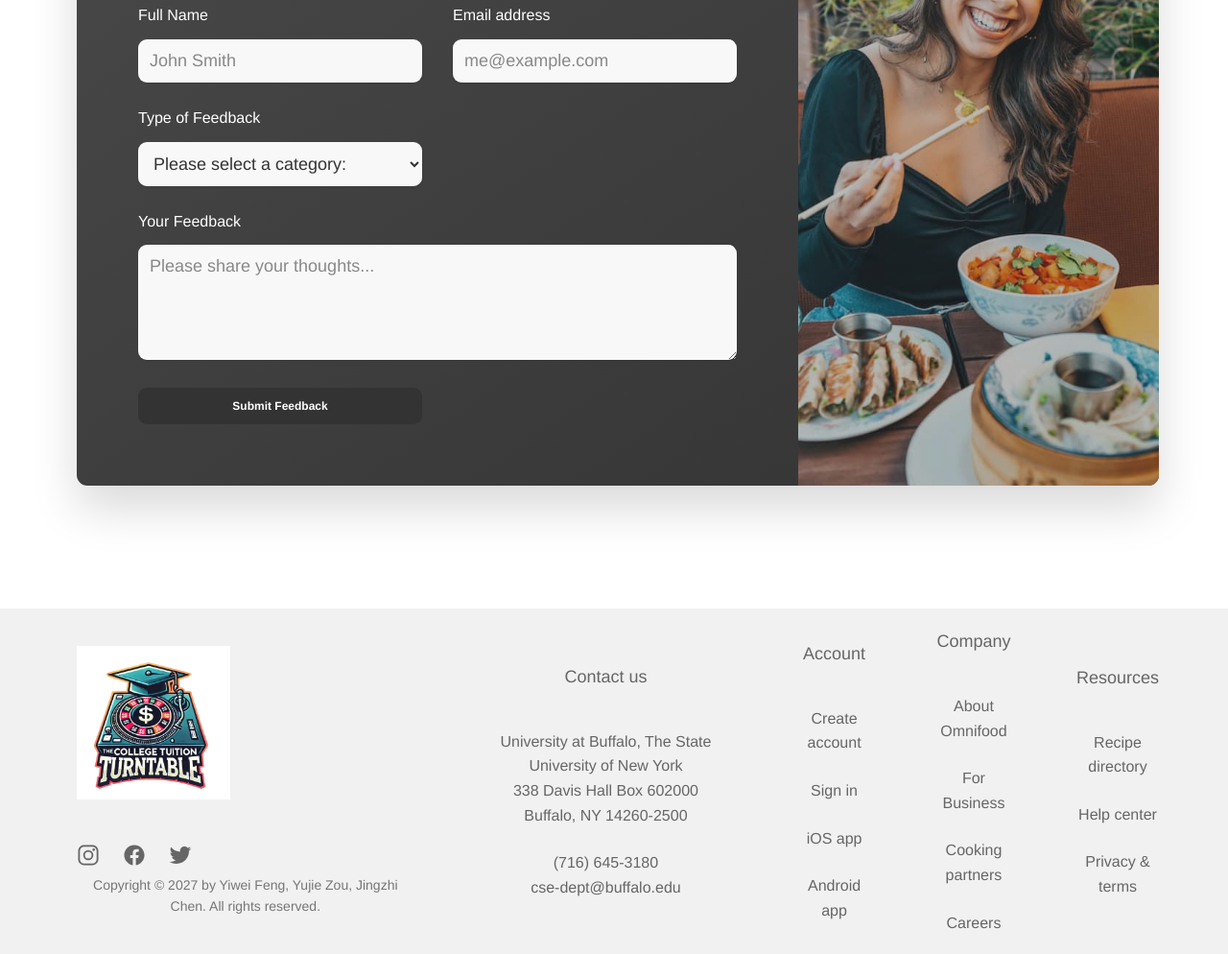
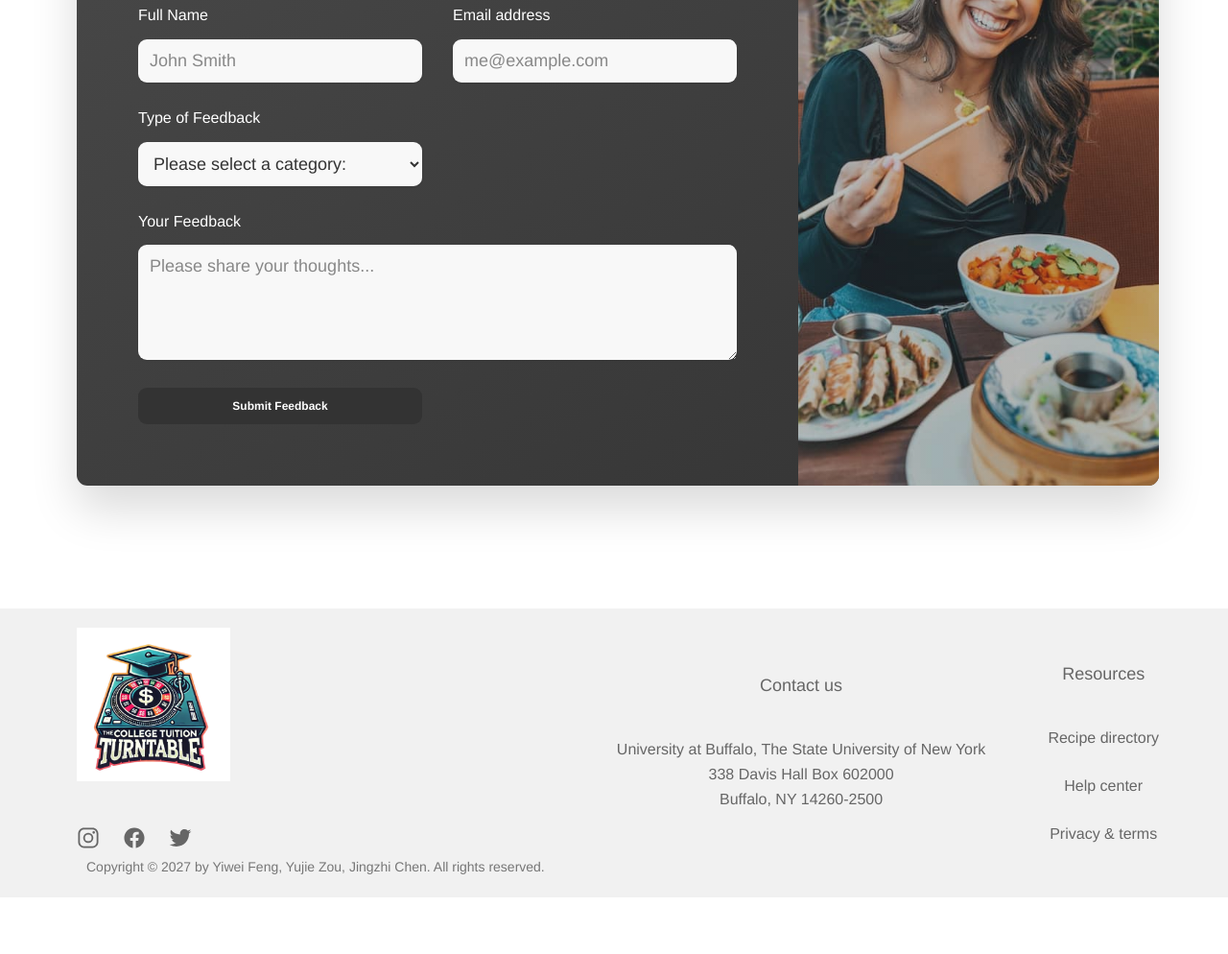
Before and after one commit to yf1619/UBHacking, a plain HTML site: page index.html in a window 1280 px wide. Shown: the part 3368-4362 px from the top of the page at 96% size. After the commit the page ends 4303 px from the top, so only its background shows below. Drawn offline with nearby package versions, Linux system fonts and the light colour scheme.

Commit message:
Accomplish V2.6.0

```diff
--- a/index.html
+++ b/index.html
@@ -346,35 +346,8 @@
               338 Davis Hall Box 602000<br />
               Buffalo, NY 14260-2500
             </p>
-            <p>
-              <a class="footer-link" href="tel:716-645-3180">(716) 645-3180</a
-              ><br />
-              <a class="footer-link" href="mailto:cse-dept@buffalo.edu"
-                >cse-dept@buffalo.edu</a
-              >
-            </p>
           </address>
         </div>
-
-        <nav class="nav-col">
-          <p class="footer-heading">Account</p>
-          <ul class="footer-nav">
-            <li><a class="footer-link" href="#">Create account</a></li>
-            <li><a class="footer-link" href="#">Sign in</a></li>
-            <li><a class="footer-link" href="#">iOS app</a></li>
-            <li><a class="footer-link" href="#">Android app</a></li>
-          </ul>
-        </nav>
-
-        <nav class="nav-col">
-          <p class="footer-heading">Company</p>
-          <ul class="footer-nav">
-            <li><a class="footer-link" href="#">About Omnifood</a></li>
-            <li><a class="footer-link" href="#">For Business</a></li>
-            <li><a class="footer-link" href="#">Cooking partners</a></li>
-            <li><a class="footer-link" href="#">Careers</a></li>
-          </ul>
-        </nav>
 
         <nav class="nav-col">
           <p class="footer-heading">Resources</p>
```
Also changed, not shown: 1 other file.
